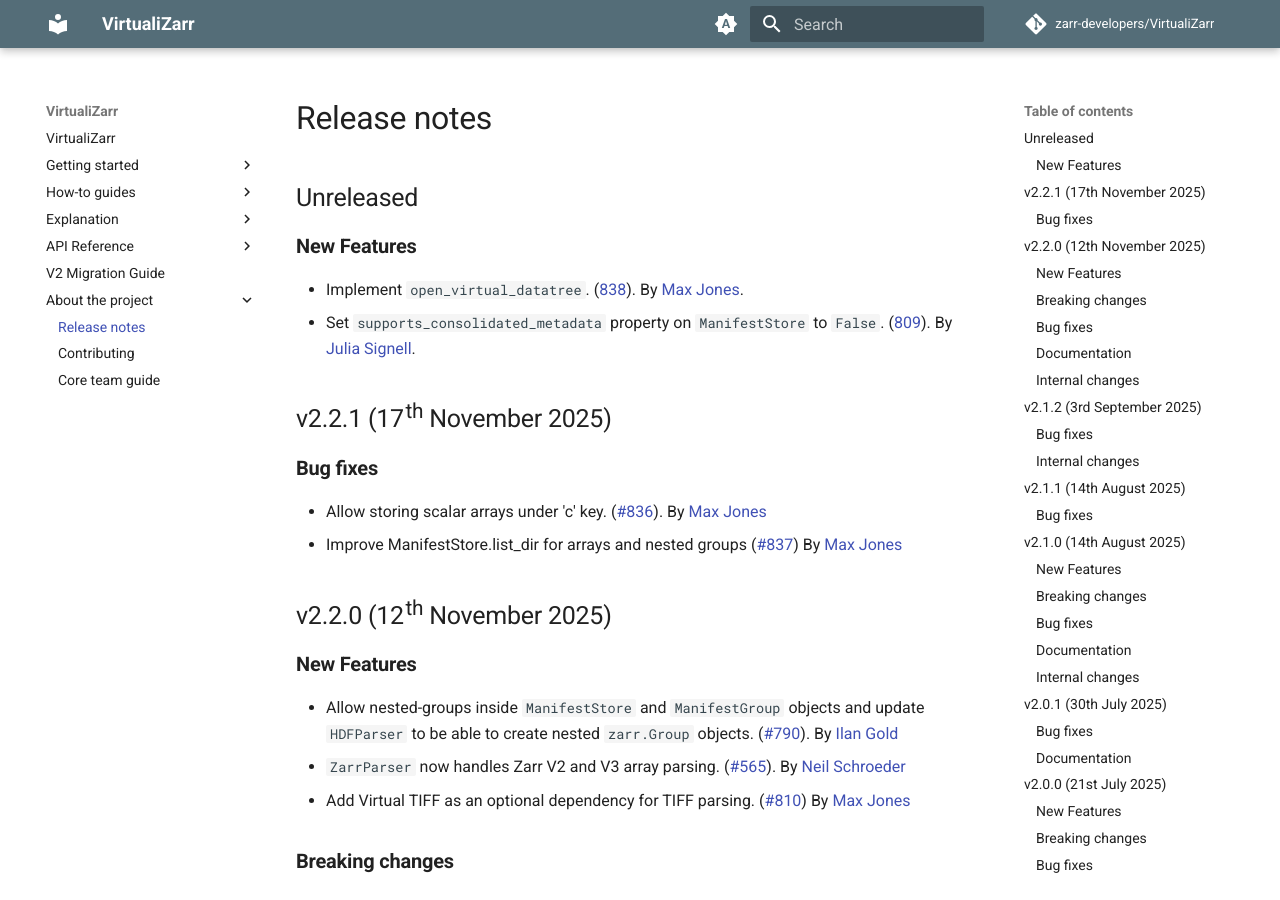
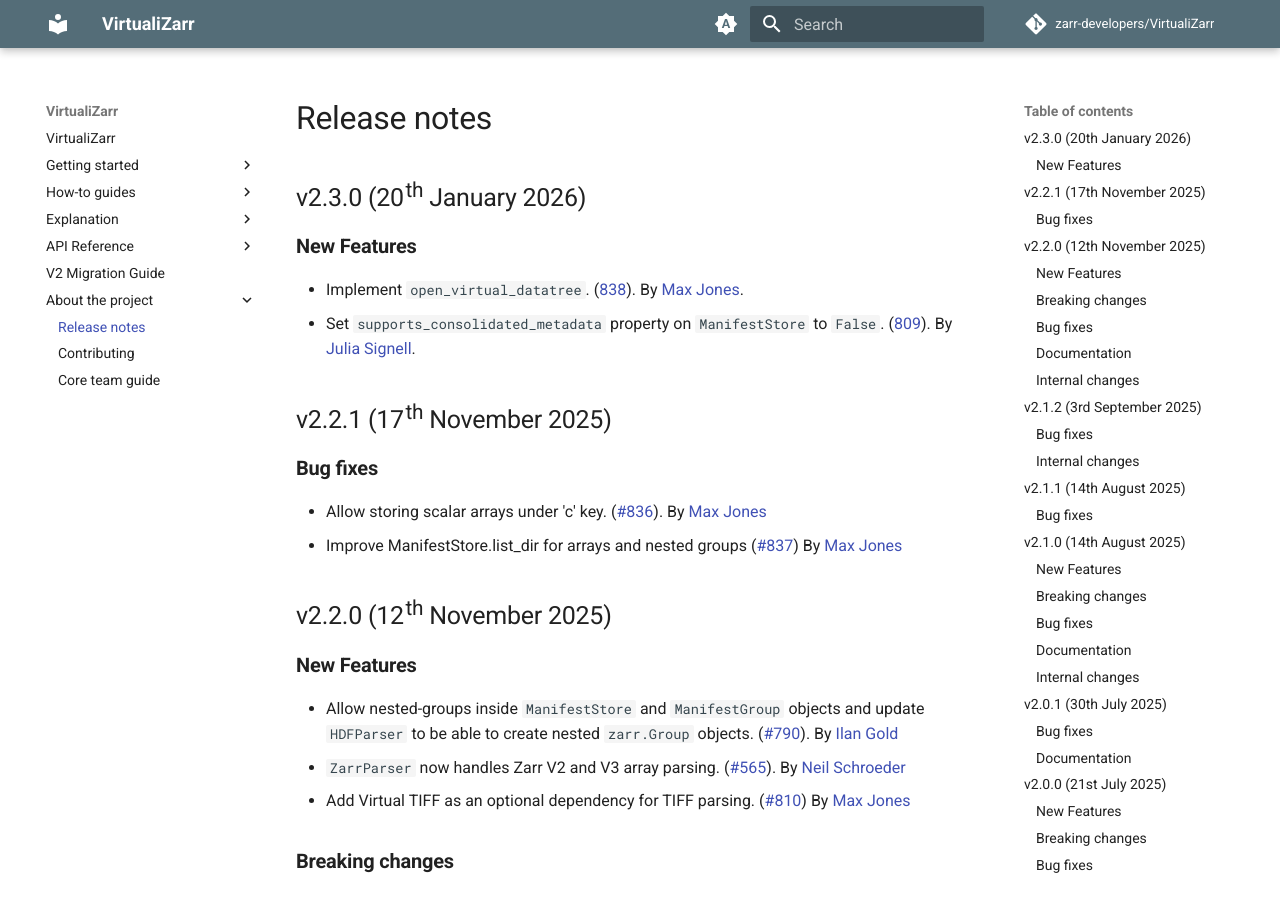
Before and after one commit to zarr-developers/VirtualiZarr, an MkDocs documentation site: the page built from docs/releases.md, in a window 1280 px wide and 900 px high. Built offline with MkDocs 1.6.1 and Material for MkDocs 9.7.7, drawn with Linux system fonts in a browser that asks for light colours; comment, search, counter and statistics services are not loaded; the version menu is left out.

Commit message:
Polish release notes for v2.3.0

```diff
--- a/docs/releases.md
+++ b/docs/releases.md
@@ -1,6 +1,6 @@
 # Release notes
 
-## Unreleased
+## v2.3.0 (20th January 2026)
 
 ### New Features
 
```
